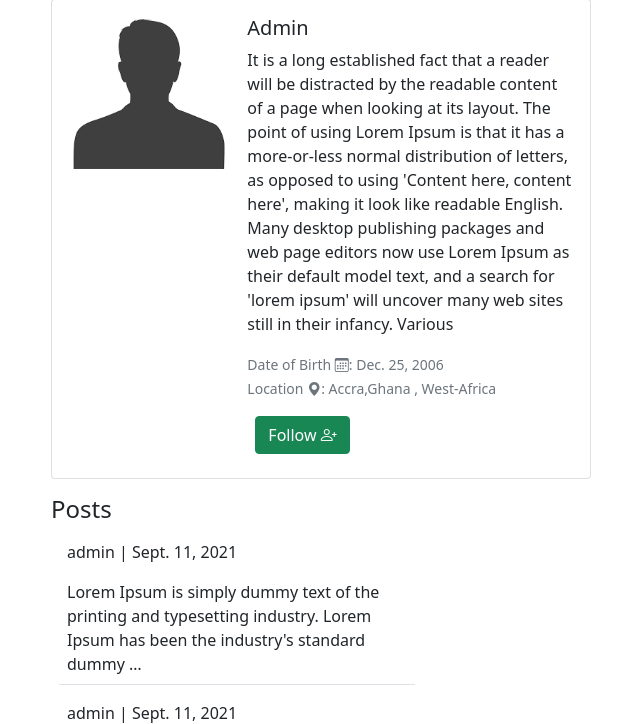
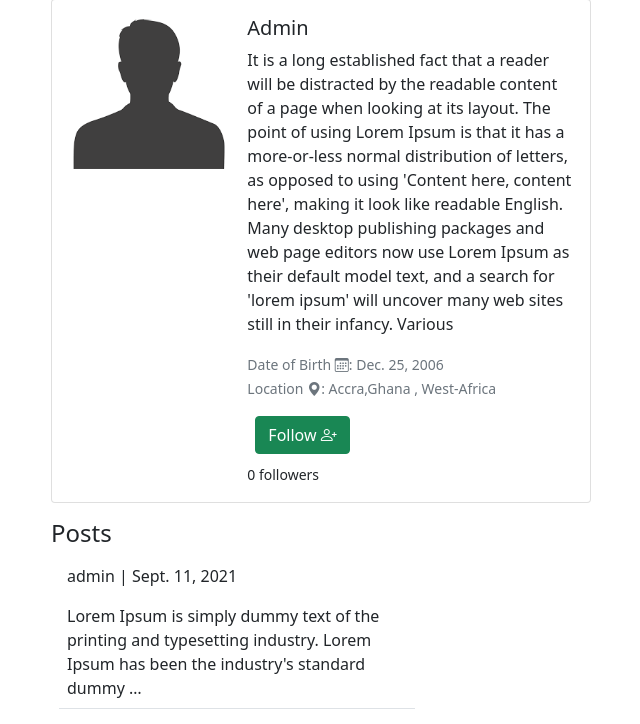
Before and after one commit to rcoffie/social, a Django app: page /social/profile/1/ in a window 1280 px wide. Shown: the part 105-829 px from the top of the page, without its empty margins (67-707 px from the left). Run offline with Django 3.2, Linux system fonts and the light colour scheme; data comes from the database, SQL or seed files in the repository; both versions use the stored data as it was after the commit; some libraries are stand-ins or nearby versions.

Commit message:
working on users following

```diff
--- a/social/views.py
+++ b/social/views.py
@@ -83,12 +83,14 @@ def deleteComment(request, id):
 def Profile(request, pk):
   profile = UserProfile.objects.get(user_id=pk)
   user = profile.user
+  followers = profile.followers.count()
   posts = Post.objects.filter(author=user).order_by('created_on')
 
   context = {
     'user':user,
     'profile':profile,
-    'posts':posts
+    'posts':posts,
+    'followers':followers
   }
 
   return render(request, 'social/profile.html',context)
@@ -118,7 +120,7 @@ def Follow(request, id):
   if user_id is None:
     return HttpResponse("please login to follow this use")
   else:
-    if profile.followers.filter(user=request.user).exists():
+    if profile.followers.filter(id=request.user.id).exists():
       profile.followers.remove(request.user)
     else:
       profile.followers.add(request.user)
--- a/templates/social/profile.html
+++ b/templates/social/profile.html
@@ -56,7 +56,7 @@
                 <button type="submit" type="button" class="btn btn-success" name="profile_id" value="{{ profile.user.id }}">  Follow <i class="bi bi-person-plus"></i> </button>
               </form>
 
-
+             <small> {{ followers }} followers </small>
             </div>
           </div>
         </div>
```
Also changed, not shown: db.sqlite3.
